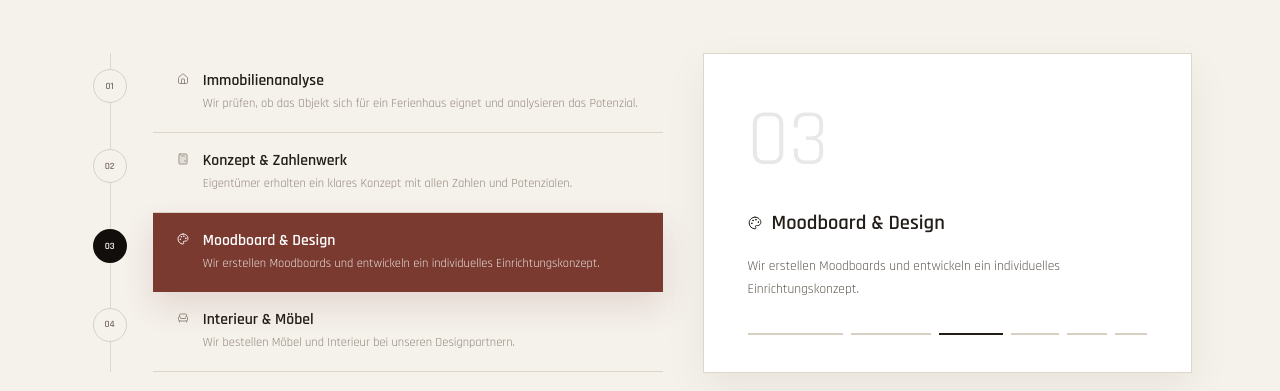
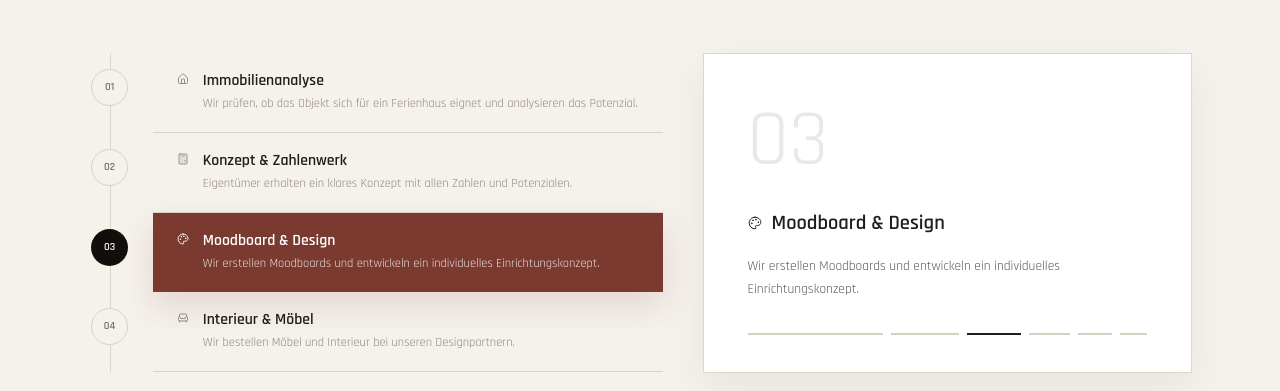
Before and after one commit to dhirendraxd/dhiren_website, a React (Vite) app: page /tech-projects in a window 1280 px wide. Shown: the part 259-650 px from the top of the page. Built offline with nearby package versions, Linux system fonts and the light colour scheme; the HTML template or start-up script is replaced by a standard one.

Commit message:
feat: update progress bar width and button dimensions for improved layout

```diff
--- a/src/pages/ServiceShowcase.tsx
+++ b/src/pages/ServiceShowcase.tsx
@@ -484,7 +484,7 @@ const processSteps = [
 ];
 
 const progressBarWidths = [
-  "w-24",
+  "w-40",
   "w-20",
   "w-16",
   "w-12",
@@ -616,7 +616,7 @@ const ServiceShowcase = ({ forcedSlug }: ServiceShowcaseProps) => {
                         <button
                           type="button"
                           onClick={() => setActiveWorkIndex(index)}
-                          className={`relative z-10 mt-4 flex h-[2.125rem] w-[2.125rem] items-center justify-center rounded-full text-[0.6rem] font-semibold transition-colors ${
+                          className={`relative z-10 mt-4 flex h-[2.35rem] w-[2.35rem] items-center justify-center rounded-full text-[0.68rem] font-semibold transition-colors ${
                             isActive
                               ? "bg-[#120e0b] text-[#f5f1eb]"
                               : "border border-[#d8cfc3] bg-[#f5f1eb] text-[#7b7066]"
```
